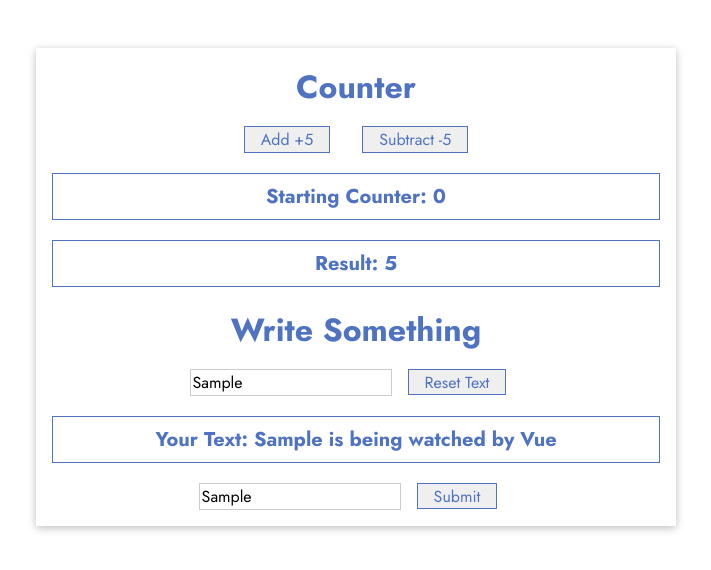
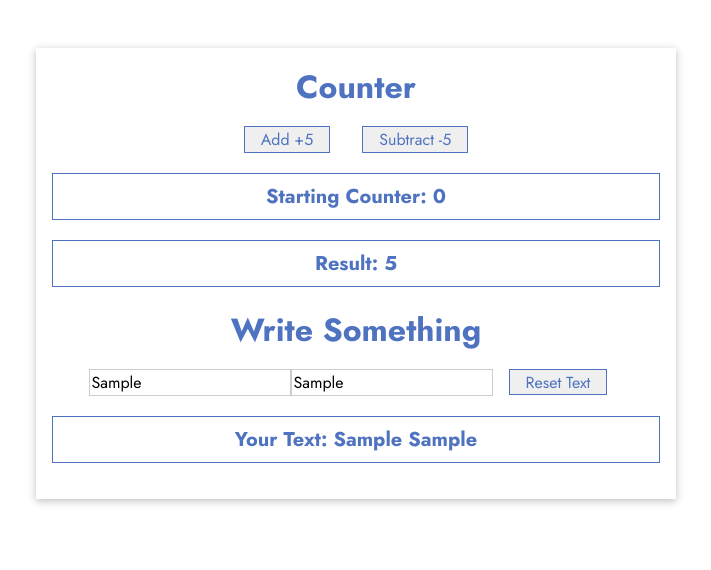
Before and after one commit to rebecca-xm/v-counter, a plain HTML site: page index.html in a window 1280 px wide. Both pictures are taken after typing "Sample", "Sample" into the empty fields and a click on the button "Add +5". Shown: the whole page, without its empty margins (284-995 px from the left). Drawn offline with nearby package versions, Linux system fonts and the light colour scheme.

Commit message:
feat: add watcher to counter

```diff
--- a/app.js
+++ b/app.js
@@ -3,7 +3,8 @@ const app = Vue.createApp({
     return {
       counter: 0,
       text: '',
-      confirmedText: ''
+      altText: '',
+      confirmedText: '',
     };
   },
   methods: {
@@ -43,13 +44,36 @@ const app = Vue.createApp({
     //     return this.text + ' ' + 'is being computed by Vue'
     //   }
     // }
+    confirmedtext() {
+      if (this.text === '' || this.altText === '') {
+        return ''
+      } else {
+        return this.text + ' ' + this.altText
+      }
+    }
   },
   watch: {
-    text(value) {
-      if (value === '') {
-        this.confirmedText = ''
-      } else {
-        this.confirmedText = value + ' ' + 'is being watched by Vue'
+    // text(value) {
+    //   if (value === '') {
+    //     this.confirmedText = ''
+    //   } else {
+    //     // this.confirmedText = value + ' ' + 'is being watched by Vue'
+    //     this.confirmedText = value + ' ' + this.altText
+    //   }
+    // },
+    // altText(value) {
+    //   if (value === '') {
+    //     this.confirmedText = ''
+    //   } else {
+    //     this.confirmedText = this.text + ' ' + value
+    //   }
+    // }
+    counter(value) {
+      if (value > 100) {
+        const that = this;
+        setTimeout(() => {
+          that.counter = 0;
+        }, 1000);
       }
     }
   }
--- a/index.html
+++ b/index.html
@@ -21,13 +21,14 @@
     <h2>Write Something</h2>
     <!-- <input v-bind:value="confirmedText" v-on:input="outputText" v-on:keyup.enter="confirmText" type="text">-->
     <input v-model="text" type="text">
+    <input v-model="altText" type="text">
     <!-- v-model="dato da gestire" altro non è che una shortcut per v-bind:value e v-on:input -->
     <button v-on:click="resetText">Reset Text</button>
-    <p>Your Text: {{ confirmedText }}</p>
-    <form v-on:submit.prevent="submitForm">
+    <p>Your Text: {{ confirmedtext }}</p>
+    <!-- <form v-on:submit.prevent="submitForm">
       <input type="text">
       <button>Submit</button>
-    </form>
+    </form> -->
   </section>
 </body>
 
```
